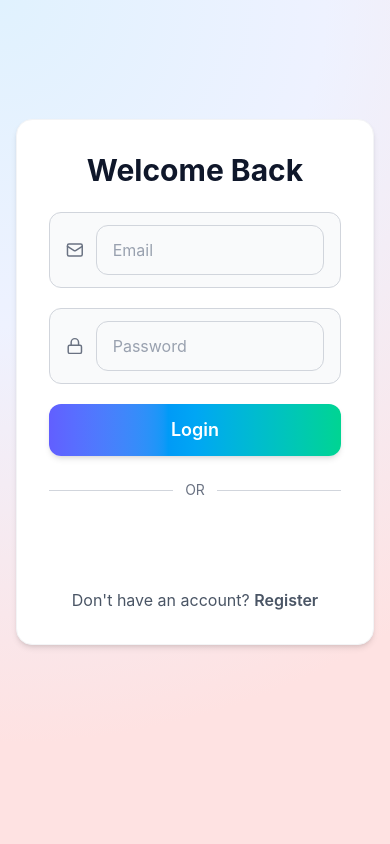
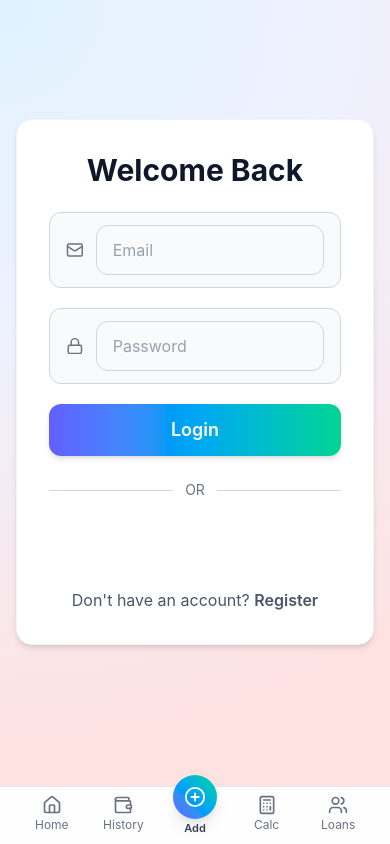
Before and after one commit to CodeWithQadeer/spendly, a React (Vite) app in the folder spendly-frontend/: page /login in a window 390 px wide. Built offline with nearby package versions, Linux system fonts and the light colour scheme.

Commit message:
add floting footer type for mobile

```diff
--- a/spendly-frontend/src/App.jsx
+++ b/spendly-frontend/src/App.jsx
@@ -4,6 +4,7 @@ import { useDispatch, useSelector } from "react-redux";
 import allRoutes from "./routes/allRoutes";
 import Navbar from "./components/Navbar";
 import GlobalAuthLoader from "./components/GlobalAuthLoader";
+import MobileBottomNav from "./components/MobileBottomNav";
 import { loadUserFromToken } from "./features/authSlice";
 import { fetchBalance } from "./features/balanceSlice";
 import { fetchTransactions } from "./features/transactionSlice";
@@ -69,6 +70,7 @@ function AppInner() {
       <Navbar />
       <GlobalAuthLoader />
       <GlobalShortcuts />
+      <MobileBottomNav />
       <Suspense fallback={<div className="p-4">Loading...</div>}>
         <Routes>
           {allRoutes.map((r, i) => (
--- /dev/null
+++ b/spendly-frontend/src/components/MobileBottomNav.jsx
@@ -0,0 +1,66 @@
+import { Link, useLocation } from "react-router-dom";
+import { Home, Wallet, PlusCircle, Calculator, Users } from "lucide-react";
+
+export default function MobileBottomNav() {
+  const location = useLocation();
+  const pathname = location.pathname;
+
+  const isActive = (path) => pathname === path;
+
+  return (
+    <nav className="md:hidden fixed bottom-0 inset-x-0 z-30 bg-white/95 border-t border-gray-200 backdrop-blur-lg">
+      <div className="max-w-3xl mx-auto flex justify-between px-4 py-2 text-xs text-gray-600">
+        <Link
+          to="/"
+          className={`flex flex-col items-center gap-0.5 flex-1 ${
+            isActive("/") ? "text-primary" : "text-gray-500"
+          }`}
+        >
+          <Home size={20} />
+          <span>Home</span>
+        </Link>
+
+        <Link
+          to="/transactions"
+          className={`flex flex-col items-center gap-0.5 flex-1 ${
+            isActive("/transactions") ? "text-primary" : "text-gray-500"
+          }`}
+        >
+          <Wallet size={20} />
+          <span>History</span>
+        </Link>
+
+        <Link
+          to="/add-expense"
+          className="flex flex-col items-center -mt-5 flex-1"
+          aria-label="Quick add expense"
+        >
+          <div className="h-11 w-11 rounded-full bg-gradient-to-tr from-indigo-500 via-sky-500 to-emerald-400 text-white flex items-center justify-center shadow-lg">
+            <PlusCircle size={22} />
+          </div>
+          <span className="mt-0.5 text-gray-700 text-[11px] font-semibold">Add</span>
+        </Link>
+
+        <Link
+          to="/calculator"
+          className={`flex flex-col items-center gap-0.5 flex-1 ${
+            isActive("/calculator") ? "text-primary" : "text-gray-500"
+          }`}
+        >
+          <Calculator size={20} />
+          <span>Calc</span>
+        </Link>
+
+        <Link
+          to="/money-given"
+          className={`flex flex-col items-center gap-0.5 flex-1 ${
+            isActive("/money-given") ? "text-primary" : "text-gray-500"
+          }`}
+        >
+          <Users size={20} />
+          <span>Loans</span>
+        </Link>
+      </div>
+    </nav>
+  );
+}
--- a/spendly-frontend/src/pages/Dashboard.jsx
+++ b/spendly-frontend/src/pages/Dashboard.jsx
@@ -70,6 +70,66 @@ export default function Dashboard() {
       totals[key] = (totals[key] || 0) + Number(t.amount || 0);
     });
     return totals;
+  }, [transactions]);
+
+  const now = new Date();
+  const thisMonthKey = `${now.getFullYear()}-${now.getMonth()}`;
+
+  const monthlySummary = useMemo(() => {
+    let income = 0;
+    let expense = 0;
+    const byCategory = {};
+
+    transactions.forEach((t) => {
+      const d = new Date(t.createdAt);
+      const key = `${d.getFullYear()}-${d.getMonth()}`;
+      if (key !== thisMonthKey) return;
+
+      const amount = Number(t.amount || 0);
+      if (t.type === "income") income += amount;
+      if (t.type === "expense") {
+        expense += amount;
+        const cat = t.category || "Other";
+        byCategory[cat] = (byCategory[cat] || 0) + amount;
+      }
+    });
+
+    const topCategory = Object.entries(byCategory).sort((a, b) => b[1] - a[1])[0];
+
+    return {
+      income,
+      expense,
+      net: income - expense,
+      topCategory: topCategory ? { name: topCategory[0], amount: topCategory[1] } : null,
+    };
+  }, [transactions, thisMonthKey]);
+
+  const last7Days = useMemo(() => {
+    const days = [];
+    for (let i = 6; i >= 0; i -= 1) {
+      const d = new Date();
+      d.setDate(d.getDate() - i);
+      const key = d.toISOString().slice(0, 10);
+      days.push({ key, date: d, total: 0 });
+    }
+
+    const indexByKey = Object.fromEntries(days.map((d, idx) => [d.key, idx]));
+
+    transactions.forEach((t) => {
+      if (t.type !== "expense") return;
+      const d = new Date(t.createdAt);
+      const key = d.toISOString().slice(0, 10);
+      const idx = indexByKey[key];
+      if (idx === undefined) return;
+      days[idx].total += Number(t.amount || 0);
+    });
+
+    const max = days.reduce((m, d) => Math.max(m, d.total), 0) || 1;
+
+    return days.map((d) => ({
+      ...d,
+      height: (d.total / max) * 100,
+    }));
   }, [transactions]);
 
   return (
@@ -318,6 +378,78 @@ export default function Dashboard() {
         </Card>
       </div>
 
+      {/* Monthly summary & simple 7-day chart */}
+      <div className="mt-10 grid gap-6 lg:grid-cols-2">
+        <Card className="bg-white/90">
+          <h3 className="text-xl font-bold mb-3">This Month Overview</h3>
+          <p className="text-gray-500 text-sm mb-4">
+            Income vs expenses for the current month.
+          </p>
+          <div className="grid grid-cols-3 gap-4 text-sm">
+            <div>
+              <p className="text-gray-500">Income</p>
+              <p className="text-emerald-600 text-lg font-bold">
+                ₹{Number(monthlySummary.income || 0).toFixed(2)}
+              </p>
+            </div>
+            <div>
+              <p className="text-gray-500">Expenses</p>
+              <p className="text-red-500 text-lg font-bold">
+                ₹{Number(monthlySummary.expense || 0).toFixed(2)}
+              </p>
+            </div>
+            <div>
+              <p className="text-gray-500">Net</p>
+              <p
+                className={`text-lg font-bold ${
+                  (monthlySummary.net || 0) >= 0
+                    ? "text-emerald-600"
+                    : "text-red-500"
+                }`}
+              >
+                ₹{Number(monthlySummary.net || 0).toFixed(2)}
+              </p>
+            </div>
+          </div>
+
+          {monthlySummary.topCategory && (
+            <div className="mt-4 rounded-lg bg-gray-50 px-3 py-2 text-xs text-gray-600 flex items-center justify-between">
+              <span>Top spending category</span>
+              <span className="font-semibold">
+                {monthlySummary.topCategory.name}: ₹
+                {Number(monthlySummary.topCategory.amount || 0).toFixed(2)}
+              </span>
+            </div>
+          )}
+        </Card>
+
+        <Card className="bg-white/90">
+          <h3 className="text-xl font-bold mb-3">Last 7 Days</h3>
+          <p className="text-gray-500 text-sm mb-4">
+            Daily expenses for the past week.
+          </p>
+
+          <div className="flex items-end gap-2 h-40">
+            {last7Days.map((d) => (
+              <div
+                key={d.key}
+                className="flex-1 flex flex-col items-center justify-end gap-1"
+              >
+                <div className="w-6 sm:w-7 rounded-full bg-indigo-100 overflow-hidden flex items-end">
+                  <div
+                    className="w-full bg-indigo-500 rounded-full transition-all"
+                    style={{ height: `${d.height}%` }}
+                  />
+                </div>
+                <span className="text-[10px] text-gray-500">
+                  {d.date.toLocaleDateString(undefined, { weekday: "short" })}
+                </span>
+              </div>
+            ))}
+          </div>
+        </Card>
+      </div>
+
       {/* Mobile Calculator */}
       <Link to="/calculator">
         <Card
@@ -334,7 +466,7 @@ export default function Dashboard() {
 
       {/* Recent Transactions on Dashboard */}
 
-      <div className="mt-10">
+      <div className="mt-10 mb-16 md:mb-4">
         <div className="flex items-center justify-between mb-4">
           <h3 className="text-2xl font-bold">Recent Transactions</h3>
           <Link
--- a/spendly-frontend/src/pages/Transactions.jsx
+++ b/spendly-frontend/src/pages/Transactions.jsx
@@ -359,8 +359,8 @@ export default function Transactions() {
         </div>
       )}
 
-        {/* Transaction List */}
-      <div className="grid gap-5 max-w-2xl mx-auto">
+      {/* Transaction List */}
+      <div className="grid gap-5 max-w-2xl mx-auto mb-20 md:mb-6">
         {filteredList.length === 0 && <p className="text-gray-500">No transactions yet.</p>}
 
         {filteredList.map((t) => {
```
